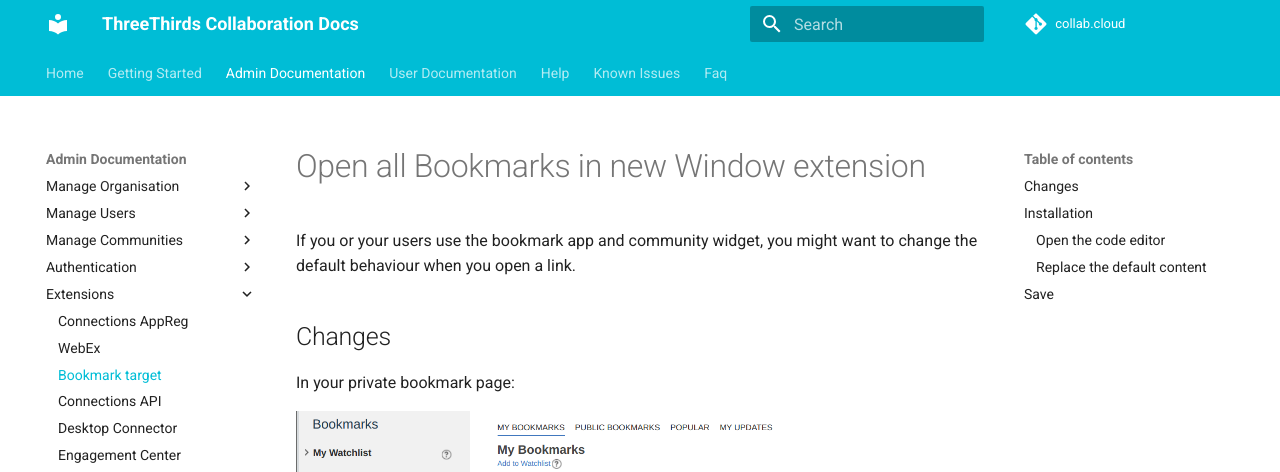
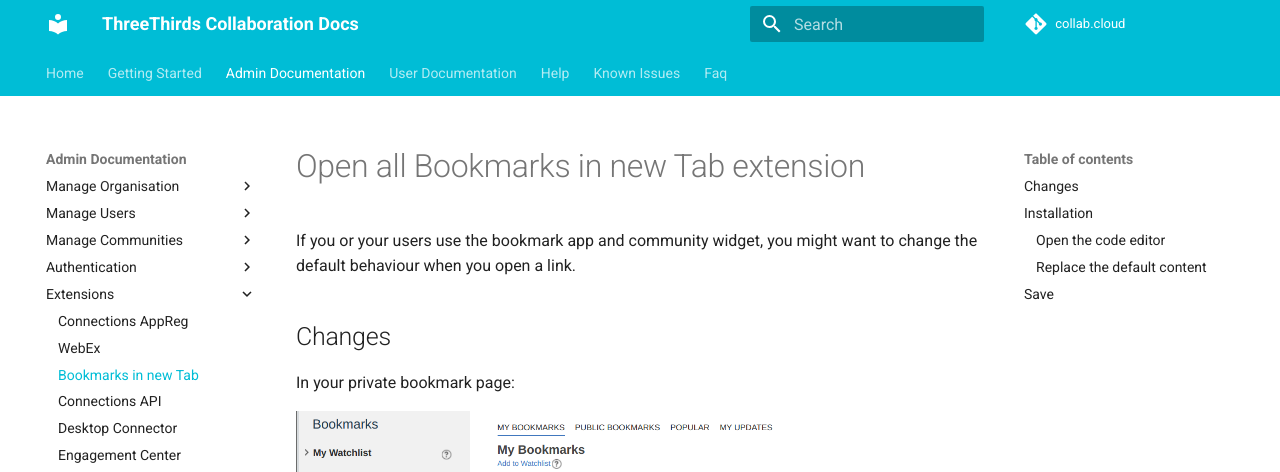
Before and after one commit to collabdotcloud/docs.collab.cloud, an MkDocs documentation site: the page built from docs/admin/extension-bookmarks.md, in a window 1280 px wide and 900 px high. Shown: the top 472 px of the window. Built offline with MkDocs 1.6.1 and Material for MkDocs 9.7.7, drawn with Linux system fonts in a browser that asks for light colours.

Commit message:
labels changed for Bookmarks extension

```diff
--- a/docs/admin/extension-bookmarks.md
+++ b/docs/admin/extension-bookmarks.md
@@ -1,4 +1,4 @@
-# Open all Bookmarks in new Window extension
+# Open all Bookmarks in new Tab extension
 
 If you or your users use the bookmark app and community widget, you might want to change the default behaviour when you open a link.
 
--- a/mkdocs.yml
+++ b/mkdocs.yml
@@ -61,7 +61,7 @@
       - Extensions:
           - Connections AppReg: admin/appreg.md
           - WebEx: admin/extension-webex.md
-          - Bookmark target: admin/extension-bookmarks.md
+          - Bookmarks in new Tab: admin/extension-bookmarks.md
           - Connections API: admin/connections-api.md
           - Desktop Connector: admin/desktop-connector-windows.md
           - Engagement Center: admin/icec-feeds.md
```
